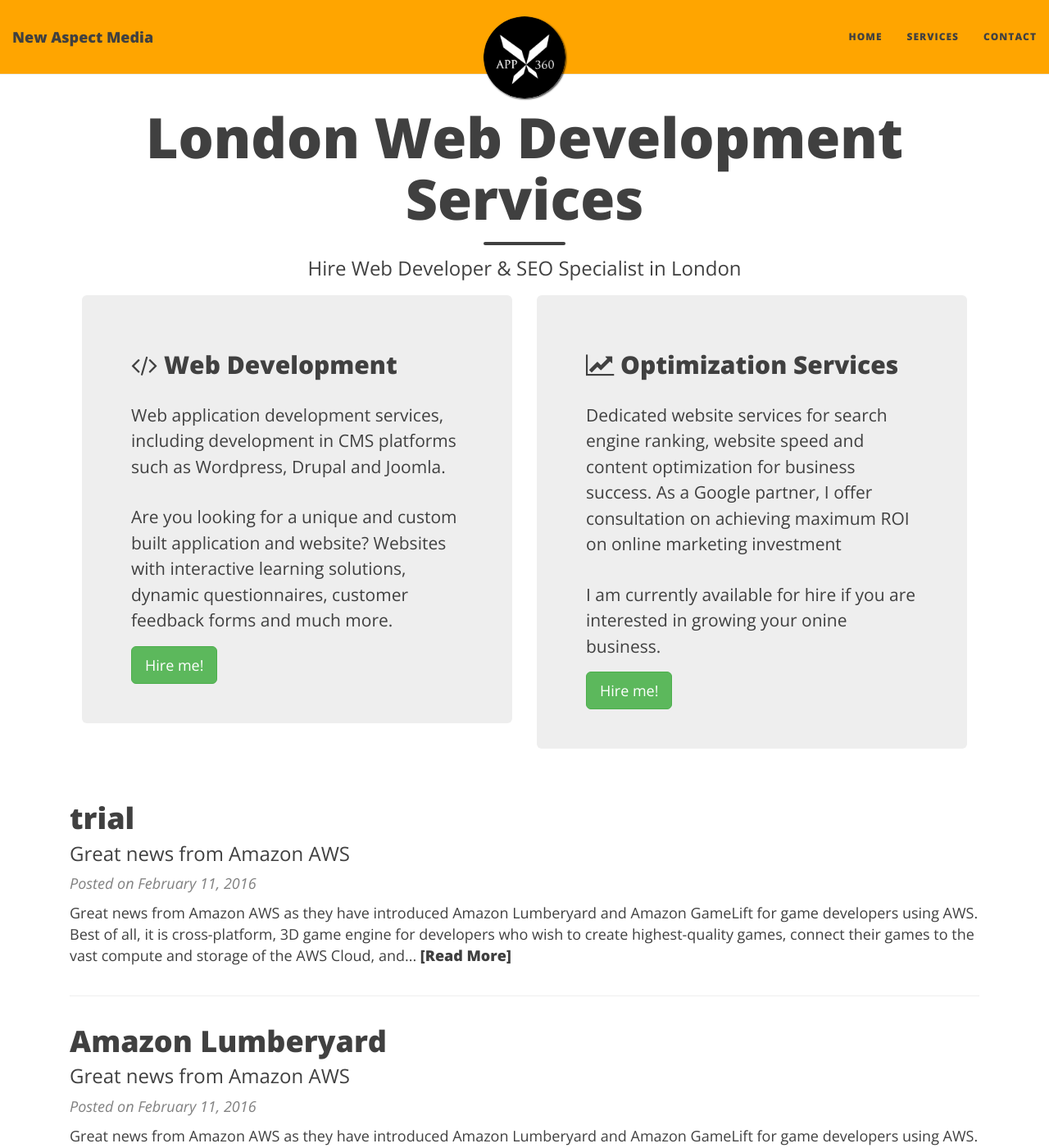
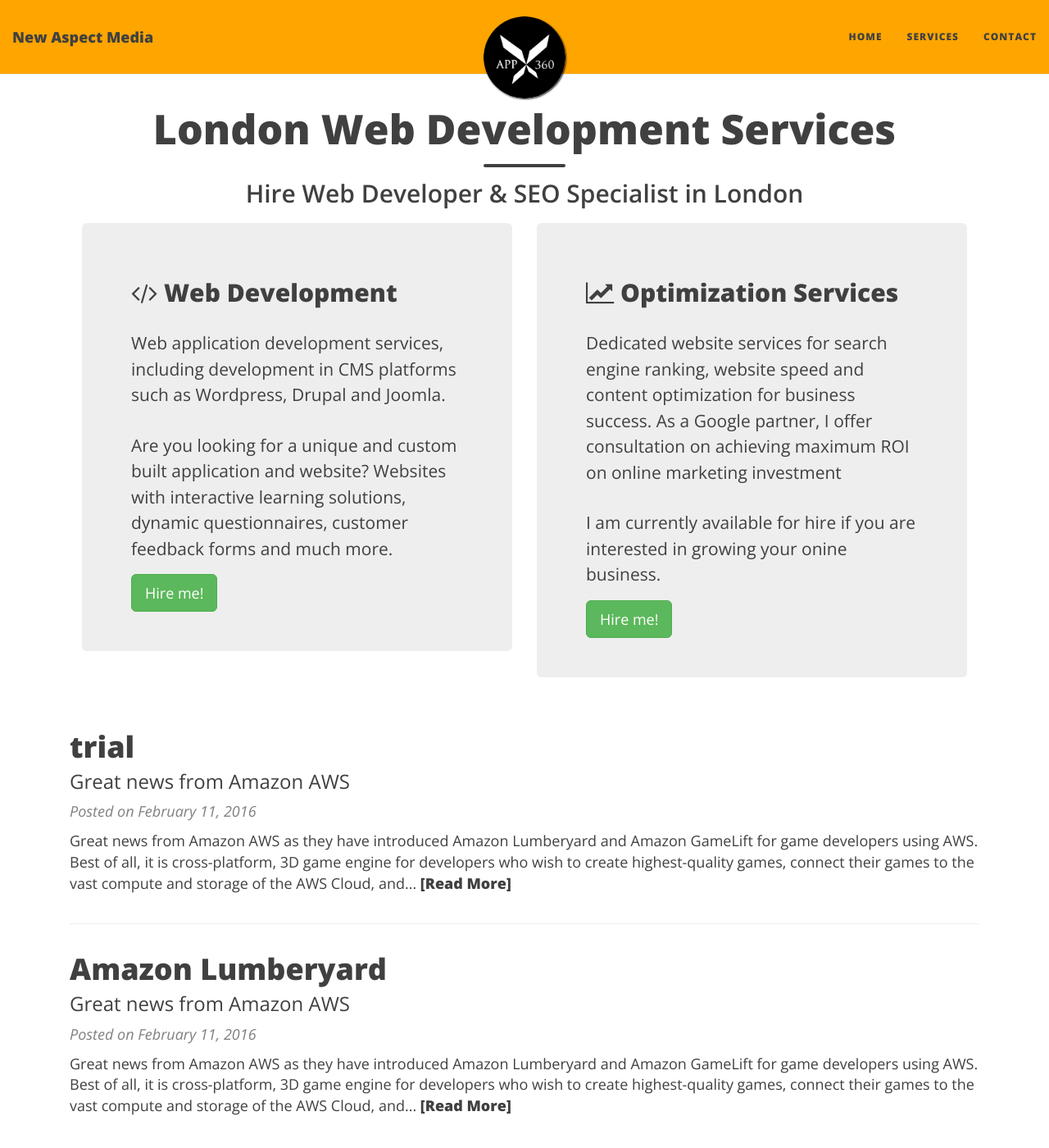
Before and after one commit to newmedia77/appxnam, a Jekyll site: the page built from index.html, in a window 1280 px wide and 1400 px high. Shown: the whole window at 82% size. Built offline with Jekyll 4.4.1, drawn with Linux system fonts in a browser that asks for light colours; nearby versions of some CDN libraries; the list of posts is cut into pages by our own code.

Commit message:
andreas
home header txt

```diff
--- a/css/main.css
+++ b/css/main.css
@@ -336,22 +336,23 @@ header.home-header .home-page-heading{
 }
 
 header.home-header .home-page-heading h1 {
-  font-size: 50px;
+  font-size: 40px;
   margin-top: 0;
 }
 
 header.home-header .home-page-heading .home-page-subheading {
-  font-size: 24px;
+  font-size: 30px;
   line-height: 1.1;
   display: block;
   font-family: 'Open Sans', 'Helvetica Neue', Helvetica, Arial, sans-serif;
-  font-weight: 300;
+  font-weight: 600;
+  font-shadow: 1px 3px #000000;
   margin: 10px 0 0;
 }
 
 @media only screen and (min-width: 768px) {
   header.home-header .home-page-heading h1 {
-    font-size: 68px;
+    font-size: 50px;
   }
 }
 
```
